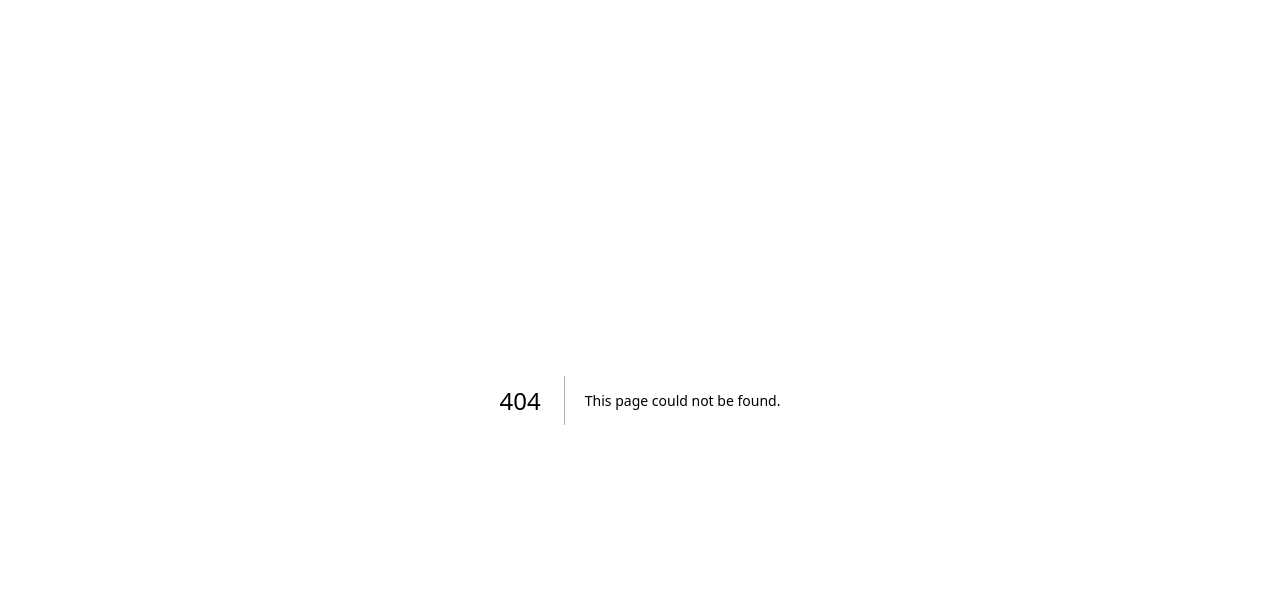
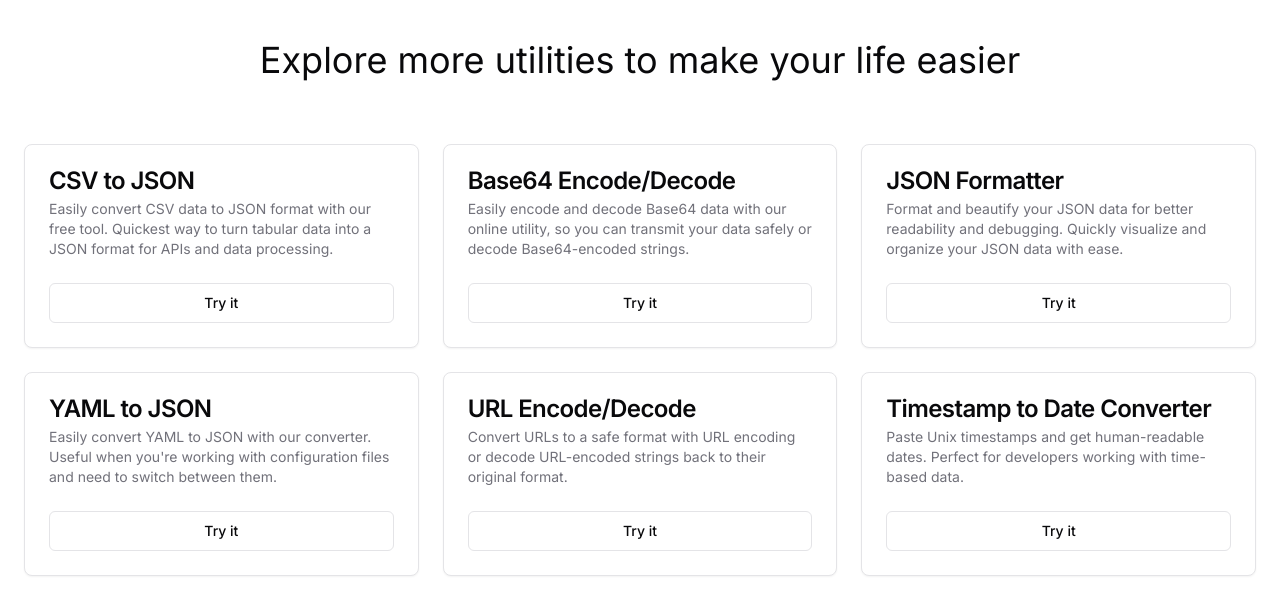
Before and after one commit to imadselka/fileconverter, a Next.js app: page /utilities in a window 1280 px wide. Before the commit this address had no page. Shown: the top 614 px of the page. Built offline with nearby package versions, Linux system fonts and the light colour scheme.

Commit message:
feat: Add OtherUtilities component and improve UI
This commit introduces a new component called OtherUtilities, which provides various utility functions. It also includes improvements to the user interface, enhancing the overall usability of the application.

```diff
--- /dev/null
+++ b/app/utilities/page.tsx
@@ -0,0 +1,7 @@
+import OtherUtilities from "@/components/OtherUtilities";
+
+const page = () => {
+  return <OtherUtilities />;
+};
+
+export default page;
--- a/components/Content.tsx
+++ b/components/Content.tsx
@@ -1,9 +1,11 @@
 "use client";
 
+import { useRouter } from "next/navigation";
 import { FileUpload } from "./FileUpload";
-import OtherUtilities from "./OtherUtilities";
+import { Button } from "./ui/button";
 
 const Content = () => {
+  const router = useRouter();
   return (
     <div className="flex flex-col gap-5">
       <div className="flex flex-col justify-center items-center">
@@ -11,7 +13,13 @@ const Content = () => {
         <span>Convert your files to any format you want, for free.</span>
       </div>
       <FileUpload />
-      <OtherUtilities />
+      <Button
+        variant="outline"
+        className="text-2xl w-[50%] mx-auto"
+        onClick={() => router.push("/utilities")}
+      >
+        Need Other Utilities?
+      </Button>
     </div>
   );
 };
--- a/components/OtherUtilities.tsx
+++ b/components/OtherUtilities.tsx
@@ -11,6 +11,13 @@ import Link from "next/link";
 
 export default function OtherUtilities() {
   return (
+    <div className="flex flex-col gap-10 justify-center items-center">
+      <div className="flex flex-col gap-5">
+        <h1 className="text-4xl text-center mt-10">
+          Explore more utilities to make your life easier
+        </h1>
+        {/* TODO: ADD CMK use shadcn's or like vercel on so u can search for something or press the key to try something */}
+      </div>
       <div className="grid grid-cols-1 sm:grid-cols-2 lg:grid-cols-3 gap-6 p-6">
         {utilities.map((utility) => (
           <Card key={utility.title} className="flex flex-col justify-between">
@@ -28,5 +35,6 @@ export default function OtherUtilities() {
           </Card>
         ))}
       </div>
+    </div>
   );
 }
```
Lines whose indentation alone changed are shown as unchanged.
